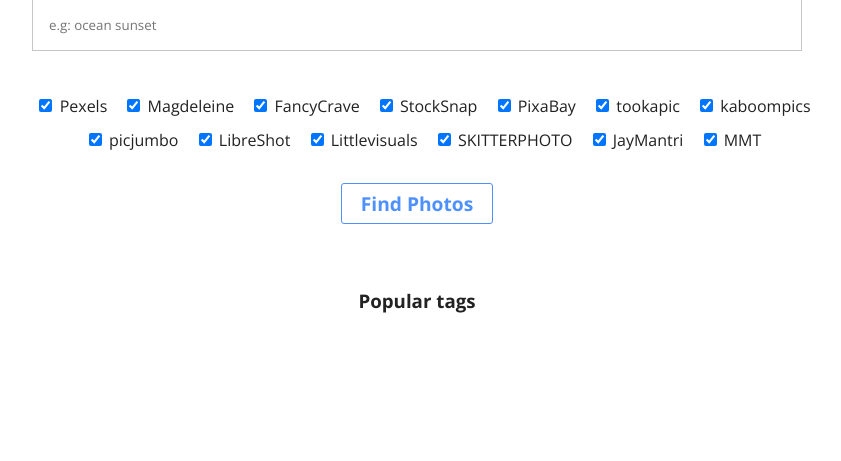
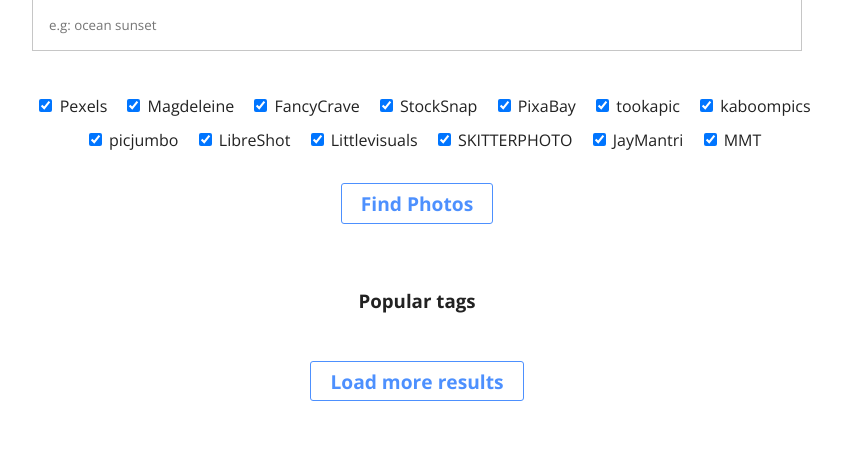
Before and after one commit to davegri/StockSearch, a Django app: page / in a window 1280 px wide. Shown: the part 216-677 px from the top of the page, without its empty margins (223-1064 px from the left). Run offline with Django 3.2, Linux system fonts and the light colour scheme; data that the repository does not hold is empty; some libraries are stand-ins or nearby versions.

Commit message:
quick fix

```diff
--- a/stocksearch/website/static/js/infinite_scrolling.js
+++ b/stocksearch/website/static/js/infinite_scrolling.js
@@ -45,7 +45,7 @@ $.ajaxSetup({
         bindEvents: function(){
             $(document).on('scroll', function(){
                 if ((window.innerHeight + window.scrollY) >= document.body.offsetHeight) {
-                    //this.getImages();
+                    this.getImages();
                 }
             }.bind(this));
 
--- a/stocksearch/website/templates/home.html
+++ b/stocksearch/website/templates/home.html
@@ -29,7 +29,7 @@
 <ul class="photos">
 {% include "_images.html" %}
 </ul>
-
+<button class="main-button load-more">Load more results</button>
 <div class="sk-circle" id="preloader">
   <div class="sk-circle1 sk-child"></div>
   <div class="sk-circle2 sk-child"></div>
```
